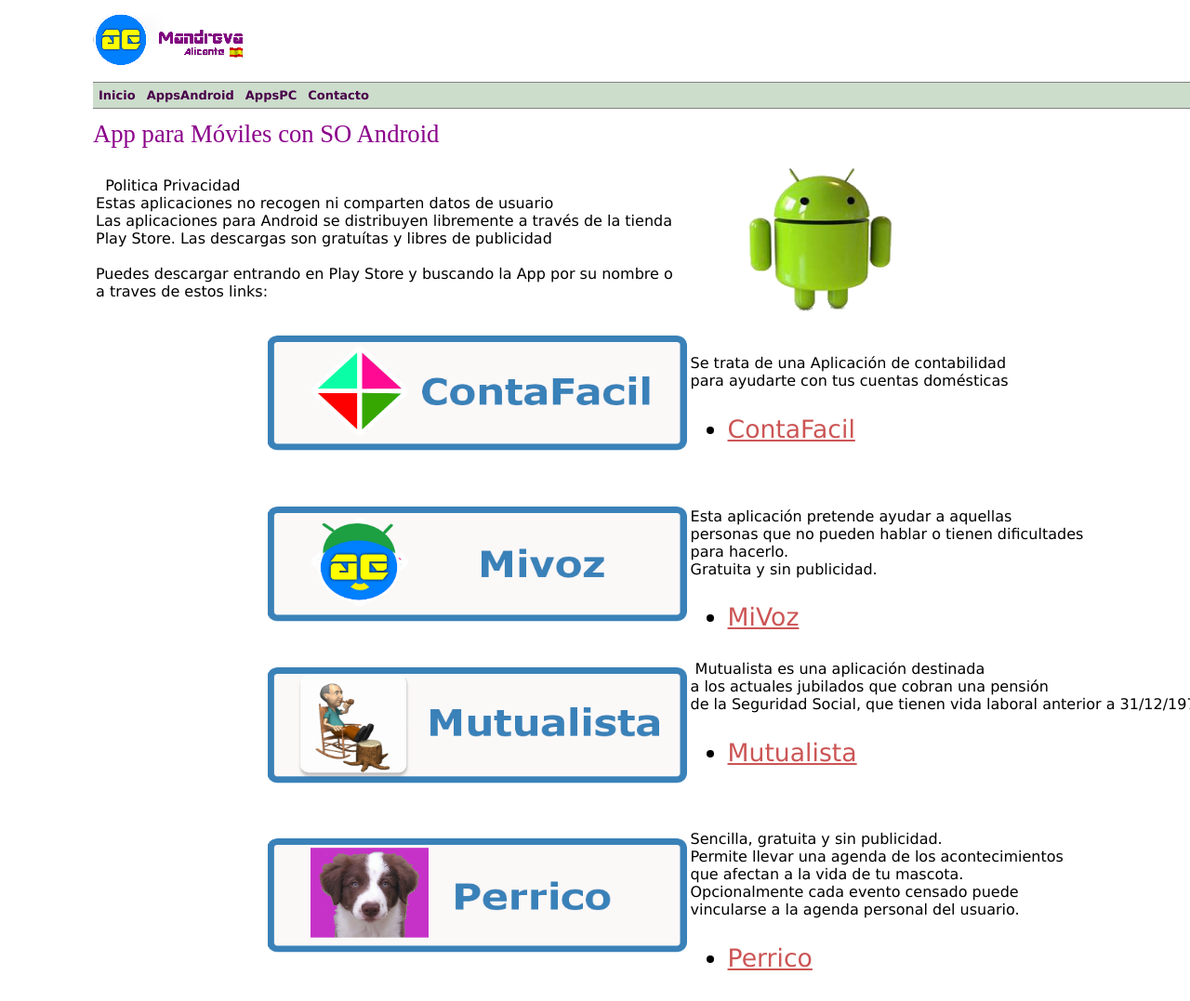
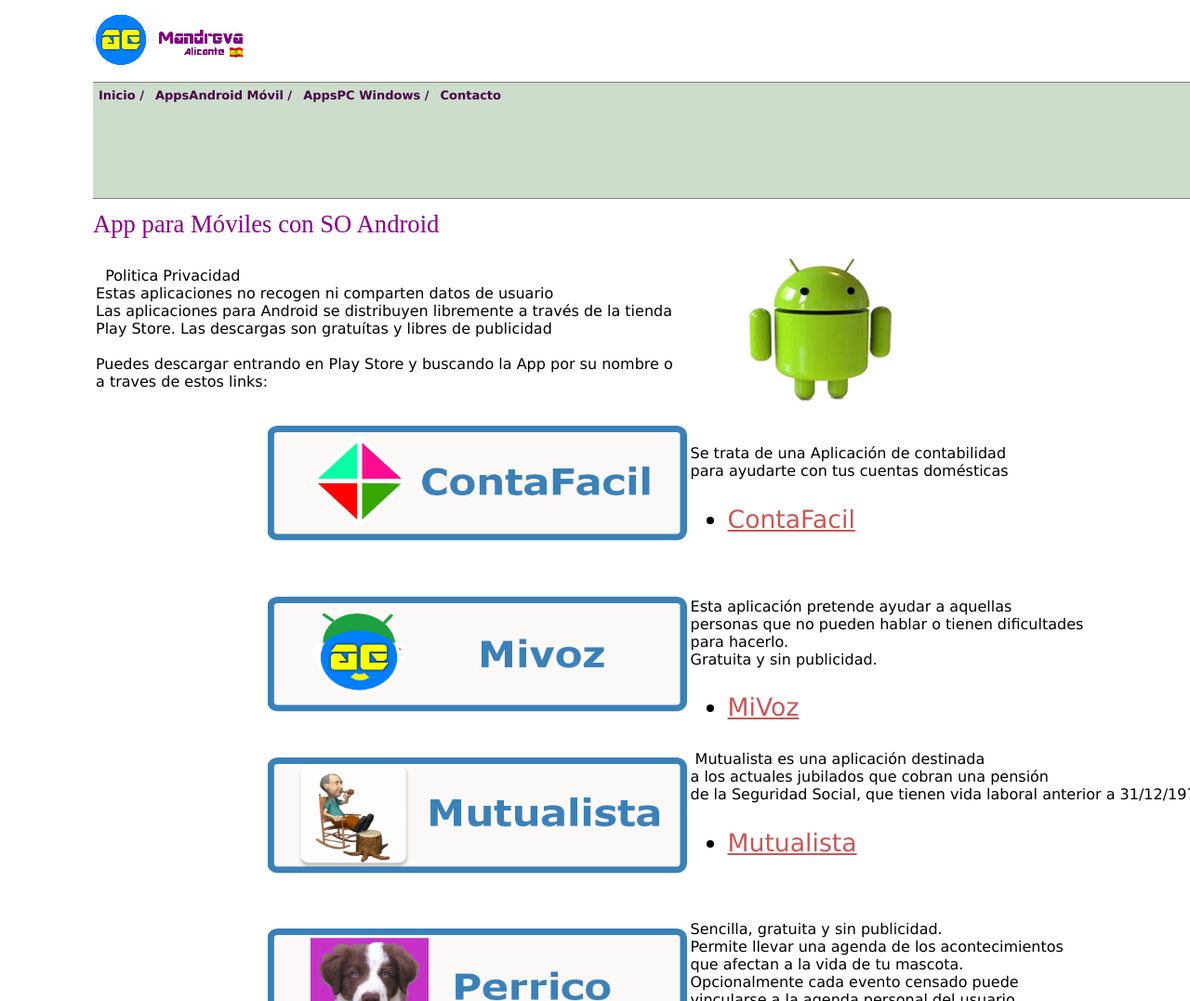
Before and after one commit to Mandreva22/WebMandreva, a plain HTML site: page AppsAndroid.html in a window 1280 px wide. Shown: the top 1077 px of the page at 93% size. Drawn offline with Linux system fonts and the light colour scheme.

Commit message:
Update AppsAndroid.html

```diff
--- a/AppsAndroid.html
+++ b/AppsAndroid.html
@@ -86,13 +86,11 @@
 	<div id="navigation">
 
 
-		<ul >
-
-			<li><a href="index.html">Inicio</a></li>
-			<li><a href="AppsAndroid.html">AppsAndroid</a></li>
-			<li><a href="AppsPC.html">AppsPC</a></li>
+		<ul class="auto-style5"  >
+			<li><a href="index.html">Inicio /</a></li>
+			<li><a href="AppsAndroid.html">AppsAndroid Móvil /</a></li>
+			<li><a href="AppsPC.html">AppsPC Windows /</a></li>
 			<li><a href="contacto.html">Contacto</a></li>
-
 		</ul>
 	</div>
 	<!-- End iMenu -->
```
